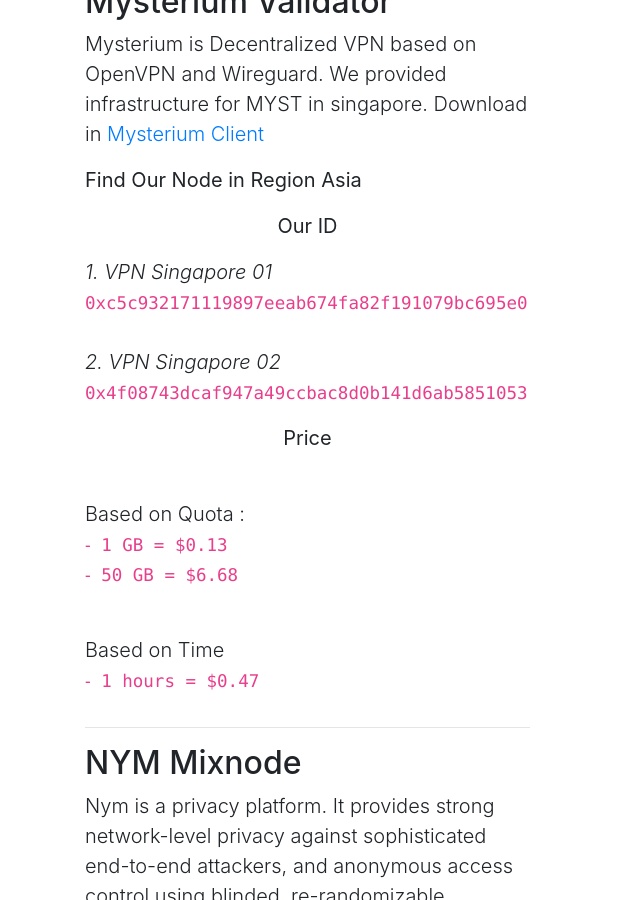
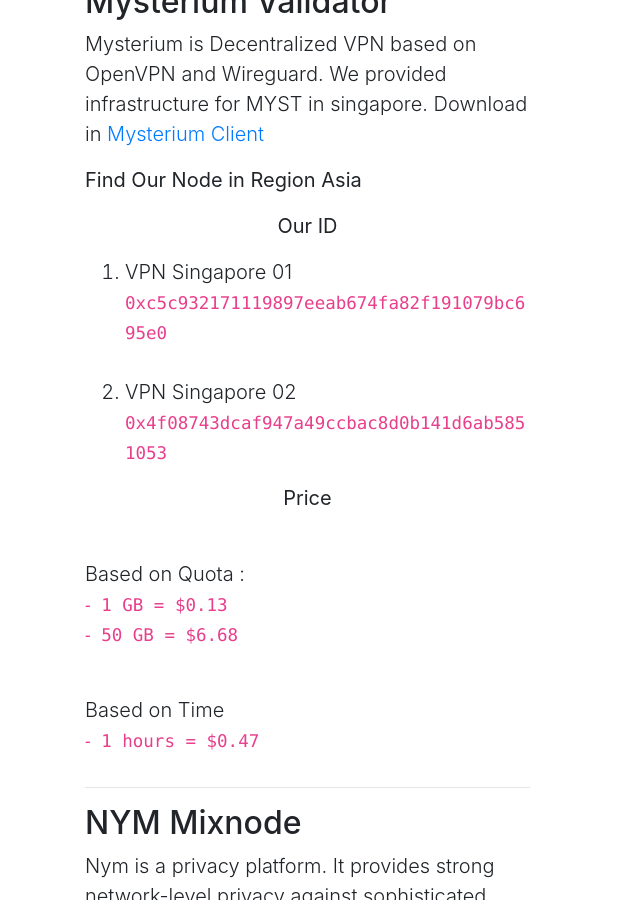
Before and after one commit to roomit-xyz/stake.roomit.xyz, a Jekyll site: the page built from _posts/2022-06-10-myst.markdown, in a window 1280 px wide and 900 px high, scrolled down 1515 px. Shown: the whole window, without its empty margins (0-640 px from the left). Built offline with Jekyll 4.4.1, drawn with Linux system fonts in a browser that asks for light colours; nearby versions of some CDN libraries; library files that are not in the unit come from our copies.

```diff
--- a/_posts/2022-06-10-myst.markdown
+++ b/_posts/2022-06-10-myst.markdown
@@ -9,13 +9,13 @@
 
 <b>Find Our Node in Region Asia</b>
 <p align="center"><b>Our ID</b></p>
-<i> 1. VPN Singapore 01 </i>
+1. VPN Singapore 01
 <code align="center">
 0xc5c932171119897eeab674fa82f191079bc695e0
 </code>
 <br>
 <br>
-<i>2. VPN Singapore 02</i>
+2. VPN Singapore 02
 <code align="center">
 0x4f08743dcaf947a49ccbac8d0b141d6ab5851053
 </code>
```
